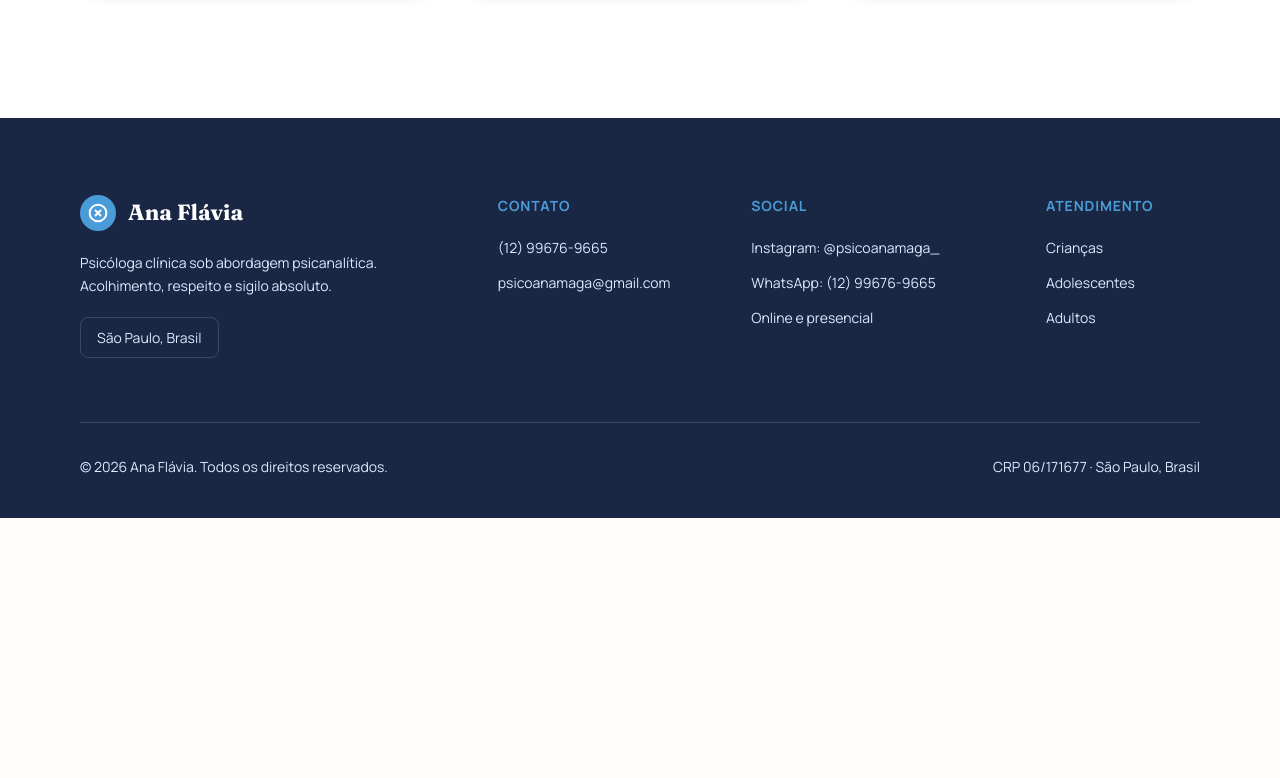
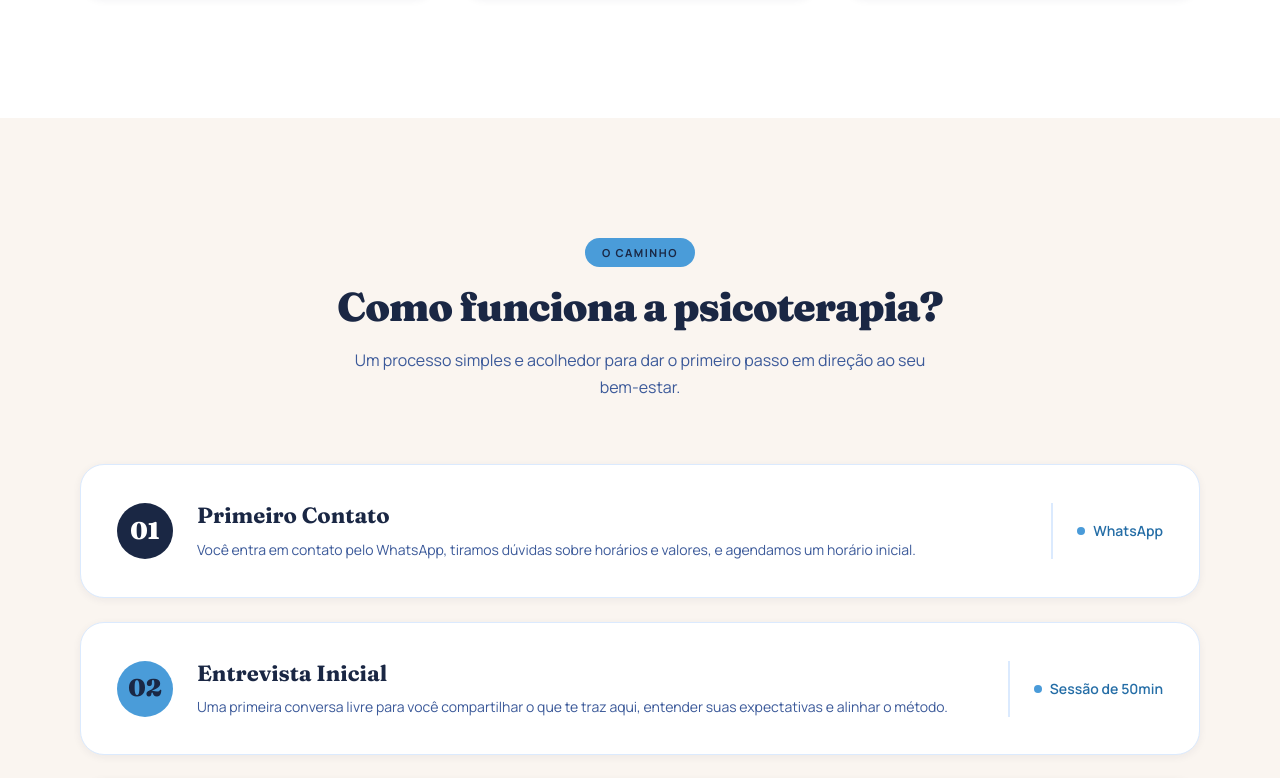
Before and after one commit to flaviafreitas/ana-flavia, a Nuxt app: page / in a window 1280 px wide. Shown: the part 2522-3300 px from the top of the page. Before the commit the page ends 3040 px from the top, so only its background shows below. Built offline with nearby package versions, Linux system fonts and the light colour scheme.

Commit message:
Add how it works to home page

```diff
--- a/app/pages/index.vue
+++ b/app/pages/index.vue
@@ -16,4 +16,5 @@ if (error.value)
   <UiTagline text="O que não é dito o corpo expressa, dê voz a palavra" />
   <HomeAbout :body="home?.body" />
   <HomeServices />
+  <HomeHowWorks />
 </template>
```
